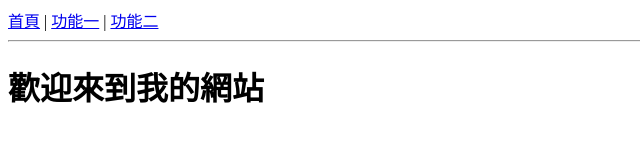
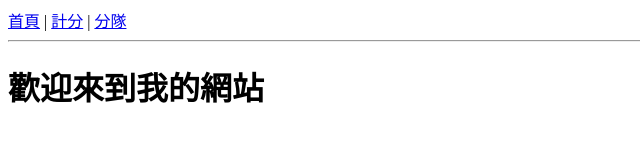
Before and after one commit to spoint8/VolleyBall, a plain HTML site: page index.html in a window 1280 px wide. Shown: the full height of the page, 0-640 px from the left. Drawn offline with Linux system fonts and the light colour scheme.

Commit message:
Update index.html

```diff
--- a/index.html
+++ b/index.html
@@ -1,8 +1,8 @@
 <!-- 共用導覽列（放在 <body> 開頭） -->
 <nav>
   <a href="index.html">首頁</a> |
-  <a href="scoreboard.html">功能一</a> |
-  <a href="team-generator-18p-v2.html">功能二</a>
+  <a href="scoreboard.html">計分</a> |
+  <a href="team-generator-18p-v2.html">分隊</a>
 </nav>
 <hr>
 
```
